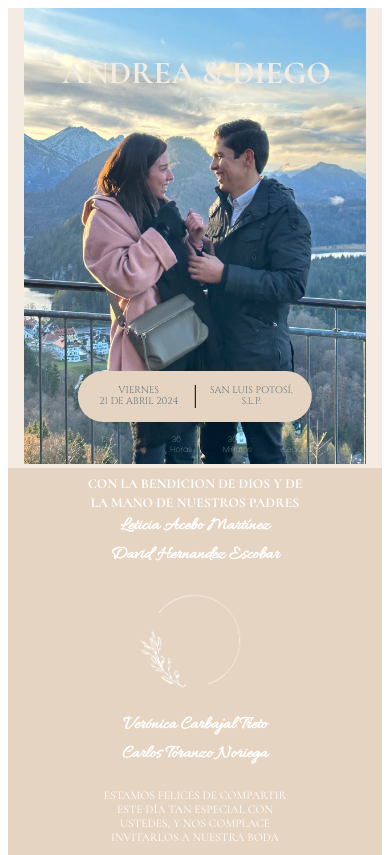
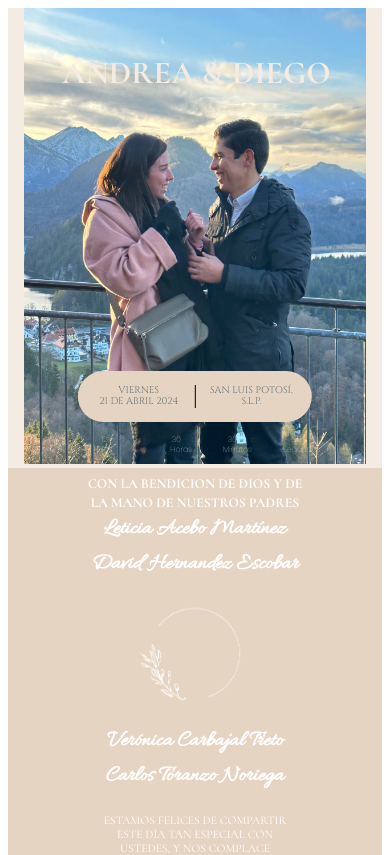
Before and after one commit to Duotech-Design/invitaciones, a React (Create React App) app: page /inicio in a window 390 px wide. Shown: the top 855 px of the page. Built offline with nearby package versions, Linux system fonts and the light colour scheme; a web font is replaced by a local one.

Commit message:
probando tamaño de letra

```diff
--- a/src/theme.js
+++ b/src/theme.js
@@ -63,7 +63,7 @@ const theme = createTheme({
       },
       h6: {
         fontFamily: "Allura, cursive", // Cambia a Zeyada
-        fontSize: `clamp(18px, 3.5vw, 2.5rem)`,
+        fontSize: `clamp(22px, 3.5vw, 2.5rem)`,
         fontWeight: 600,
         color: "#FFFFFF",
       },
```
